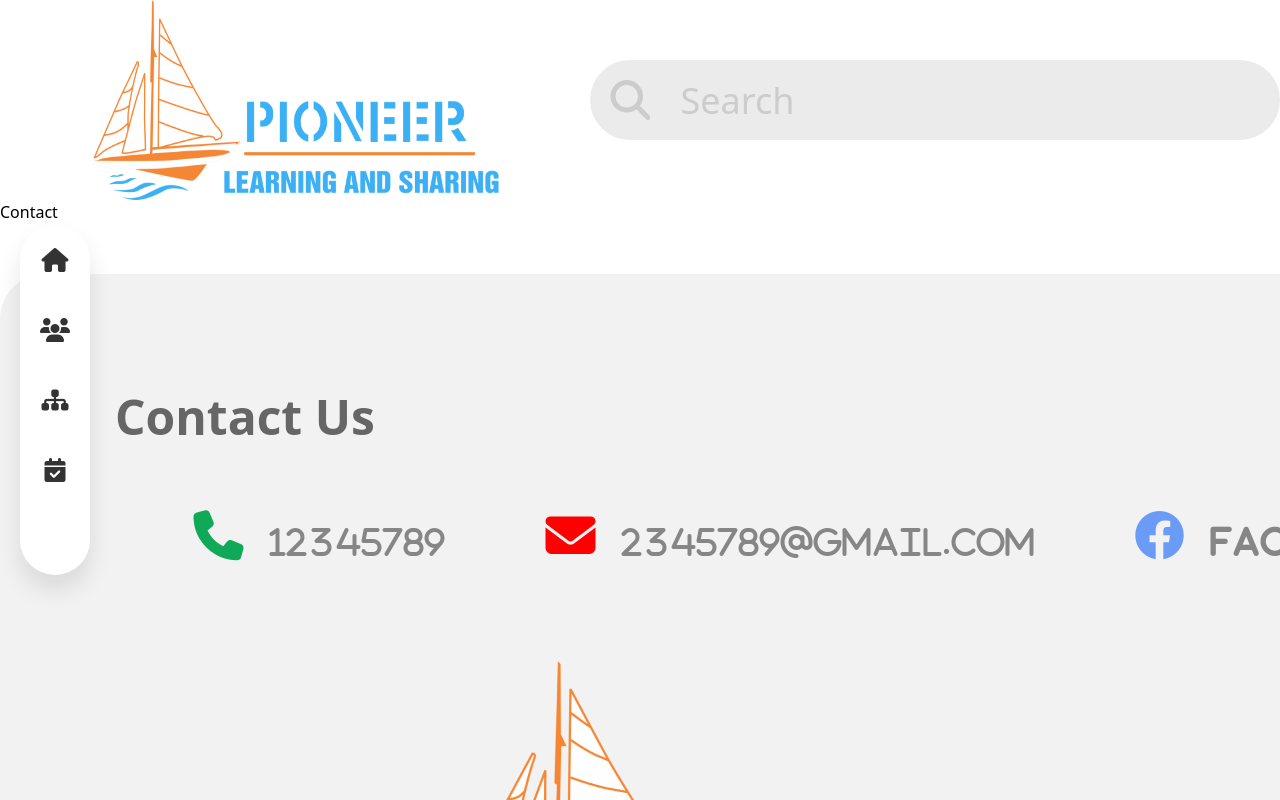
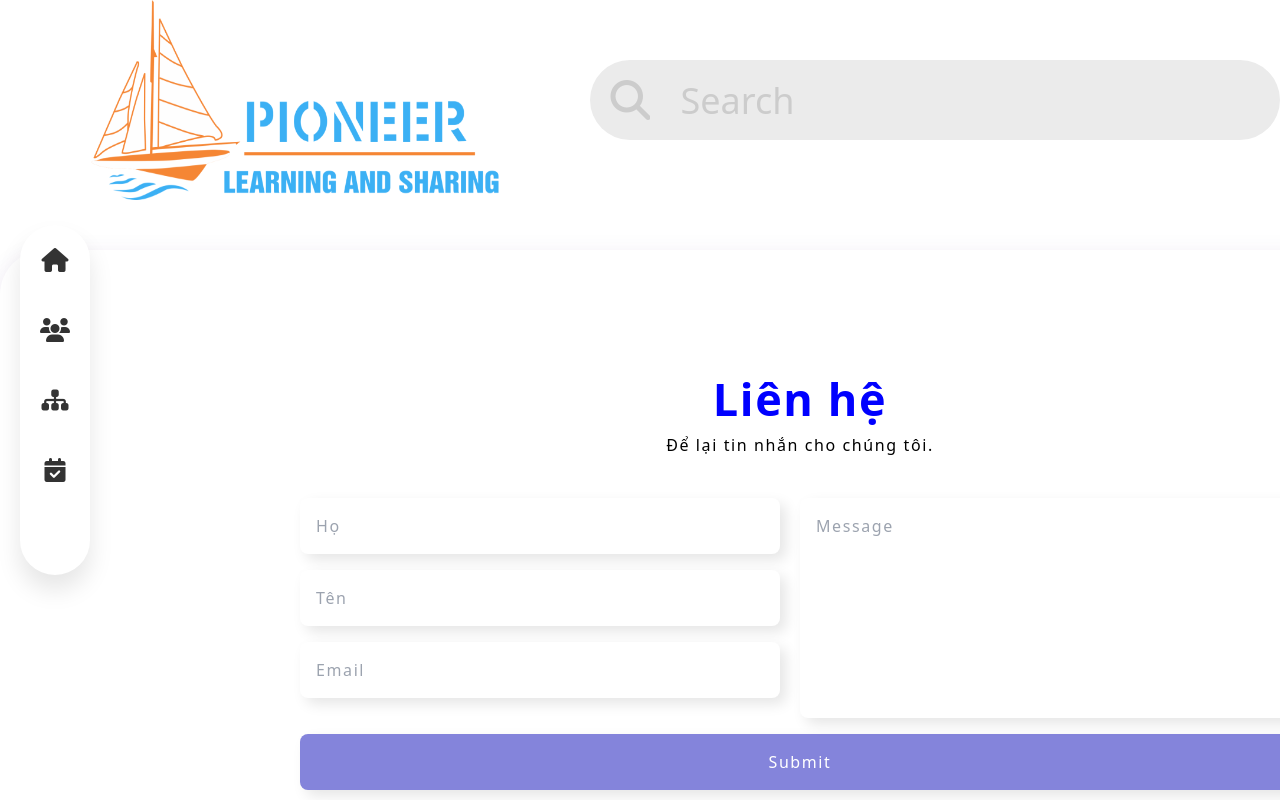
Before and after one commit to jCool10/PIONEER-WEBSITE-, a React (Create React App) app in the folder client/: page /contact in a window 1280 px wide. Shown: the top 800 px of the page. Built offline with nearby package versions, Linux system fonts and the light colour scheme.

Commit message:
pages contact

```diff
--- a/client/src/pages/Contact/Contact.js
+++ b/client/src/pages/Contact/Contact.js
@@ -1,5 +1,26 @@
 import React from 'react';
+import "./Contact.scss";
 
-export default function Contact() {
-  return <section>Contact</section>;
+function Contact() {
+  return (
+    <section>
+      <div className="title">
+        <h>Liên hệ</h>
+        <p>Để lại tin nhắn cho chúng tôi.</p>
+      </div>
+      <form class="cf">
+        <div class="half left cf">
+          <input type="text" id="input-first-name" placeholder="Họ" />
+          <input type="text" id="input-last-name" placeholder="Tên" />
+          <input type="email" id="input-email" placeholder="Email" />
+        </div>
+        <div class="half right cf">
+          <textarea name="message" type="text" id="input-message" placeholder="Message"></textarea>
+        </div>
+        <input type="submit" value="Submit" id="input-submit" />
+      </form>
+    </section>
+  )
 }
+
+export default Contact;
--- /dev/null
+++ b/client/src/pages/Contact/Contact.scss
@@ -0,0 +1,101 @@
+section {
+    width: 1600px;
+    height: 800px;
+    margin: 0 auto;
+    box-shadow: 2px 10px 28px 0px #4B00811F;
+    border-radius: 45px;
+    padding: 115px;
+
+    letter-spacing: 0.1em;
+    text-align: center;
+
+    margin-bottom: 50px;
+    margin-top: 50px;
+}
+
+    h {
+        font-weight: 700;
+        font-size: 45px;
+        color: blue;
+        text-decoration: dashed;
+    }
+
+
+h1 {
+    color: #a8a8a8;
+    text-shadow: 1px 1px 0 rgba(white, 1);
+}
+
+form {
+    max-width: 1000px;
+    margin: 25px auto;
+
+    input,
+    textarea {
+        border: 0;
+        outline: 0;
+        padding: 1em;
+        border-radius: 8px;
+        display: block;
+        width: 100%;
+        margin-top: 1em;
+        box-shadow: 6px 6px 14px rgb(0 0 0 / 10%);
+
+        &:focus {
+            box-shadow: 0 0px 2px red !important;
+        }
+    }
+
+    #input-submit {
+        color: white;
+        background: #8484db;
+        cursor: pointer;
+
+        &:hover {
+            box-shadow: 0 1px 1px 1px rgba(#aaa, 0.6);
+            background: #6161ce;
+        }
+    }
+
+    textarea {
+        height: 220px;
+    }
+}
+
+
+.half {
+    float: left;
+    width: 48%;
+    margin-bottom: 1em;
+}
+
+.right {
+    width: 50%;
+}
+
+.left {
+    margin-right: 2%;
+}
+
+
+@media (max-width: 480px) {
+    .half {
+        width: 100%;
+        float: none;
+        margin-bottom: 0;
+    }
+}
+
+
+/* Clearfix */
+.cf:before,
+.cf:after {
+    content: " ";
+    /* 1 */
+    display: table;
+    /* 2 */
+}
+
+.cf:after {
+    clear: both;
+}
```
Also changed, not shown: 1 other file (tests, documents, lock files or other folders).
